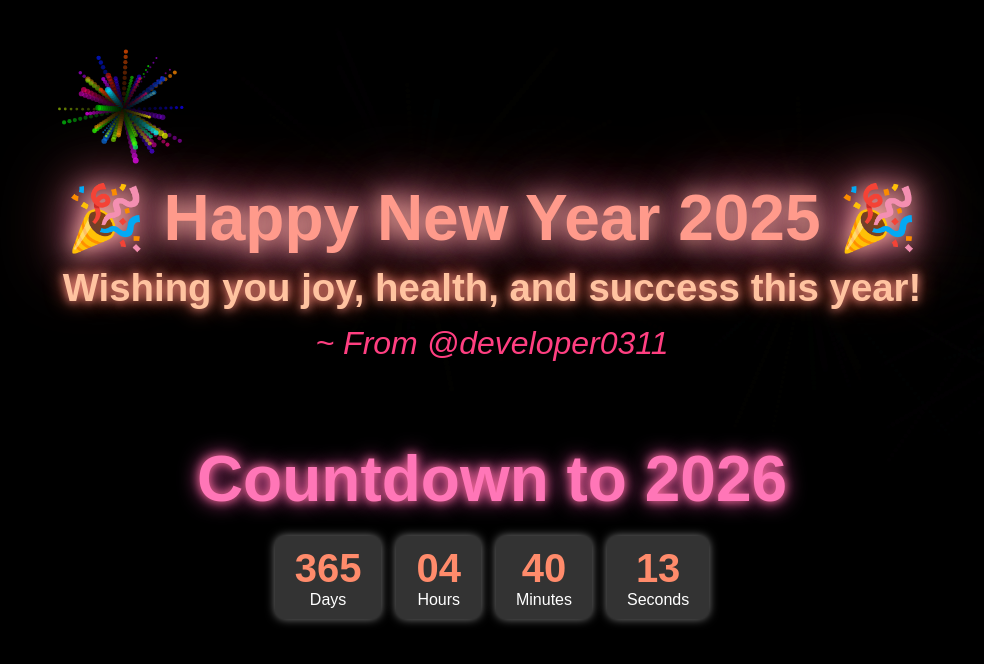
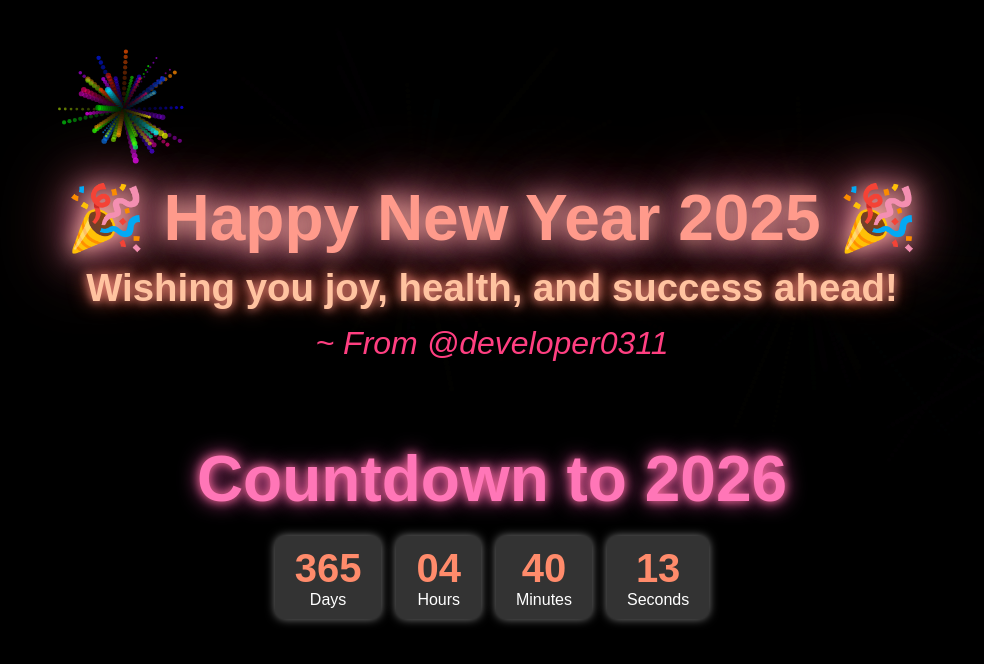
Before and after one commit to developer0311/happy-new-year, a plain HTML site: page index.html in a window 1280 px wide. Shown: the whole page, without its empty margins (148-1132 px from the left). Drawn offline with Linux system fonts and the light colour scheme.

Commit message:
update design

```diff
--- a/index.html
+++ b/index.html
@@ -10,7 +10,7 @@
   <div class="content">
     <div class="greeting-container">
       <h1 class="greeting-text">🎉 Happy New Year 2025 🎉</h1>
-      <p class="subheading">Wishing you joy, health, and success this year!</p>
+      <p class="subheading">Wishing you joy, health, and success ahead!</p>
       <p class="wish-from">~ From @developer0311</p>
     </div>
     <div class="countdown-container">
```
